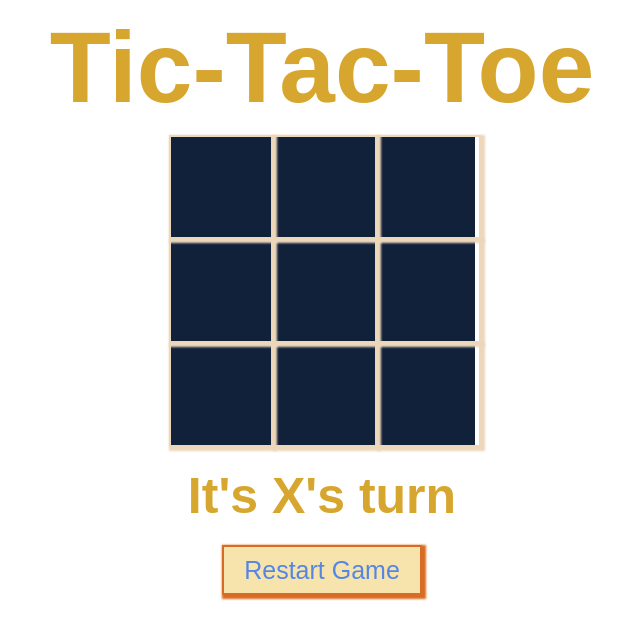
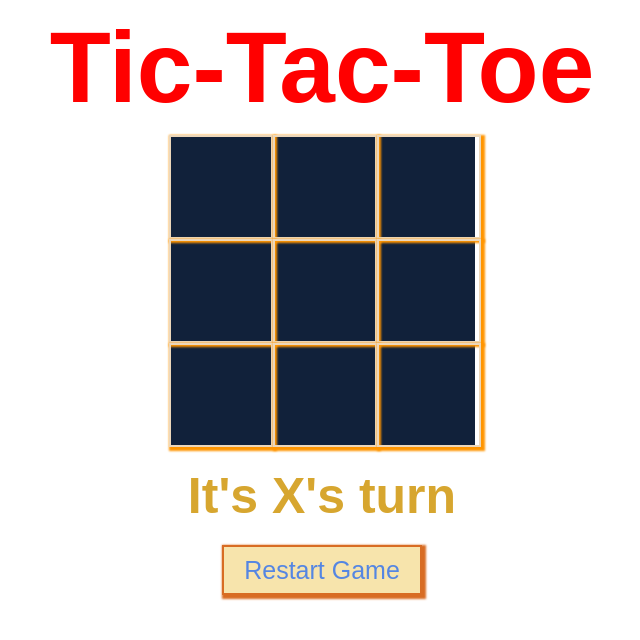
Before and after one commit to iamneo-production/cdab304865185efdcbcabeone, a website: page index.html in a window 1280 px wide. Shown: the whole page, without its empty margins (318-958 px from the left). Drawn offline with Linux system fonts and the light colour scheme.

Commit message:
Backup Commit

```diff
--- a/style.css
+++ b/style.css
@@ -10,7 +10,7 @@ section {
     font-family: "Permanent Marker", cursive;
     width: 100px;
     height: 100px;
-    box-shadow: 2px 2px 2px 2px #ecd7ba;
+    box-shadow: 2px 2px 2px 2px #ff9500;
     border: 2px solid #ecd7ba;
     cursor: pointer;
     line-height: 100px;
@@ -19,7 +19,7 @@ section {
 
 .game--title {
     font-size: 100px;
-    color: #d7a62f;
+    color: #ff0000;
     margin: 10px auto;
 }
 
```
